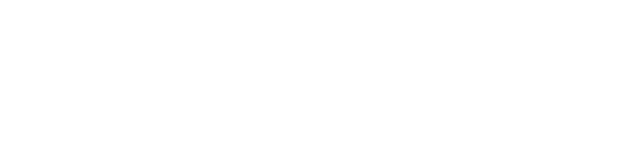
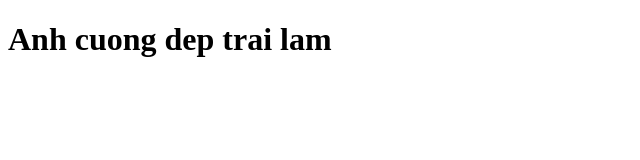
Before and after one commit to khanhlinh1808/GIT_project, a plain HTML site: page index.html in a window 1280 px wide. Shown: the whole page, without its empty margins (0-640 px from the left). Drawn offline with Linux system fonts and the light colour scheme.

Commit message:
add h1 ele

```diff
--- a/index.html
+++ b/index.html
@@ -7,6 +7,7 @@
     <meta name="viewport" content="width=device-width, initial-scale=1.0">
     <title>Document</title>
 </head>
+<h1>Anh cuong dep trai lam</h1>
 
 <body>
 
```
